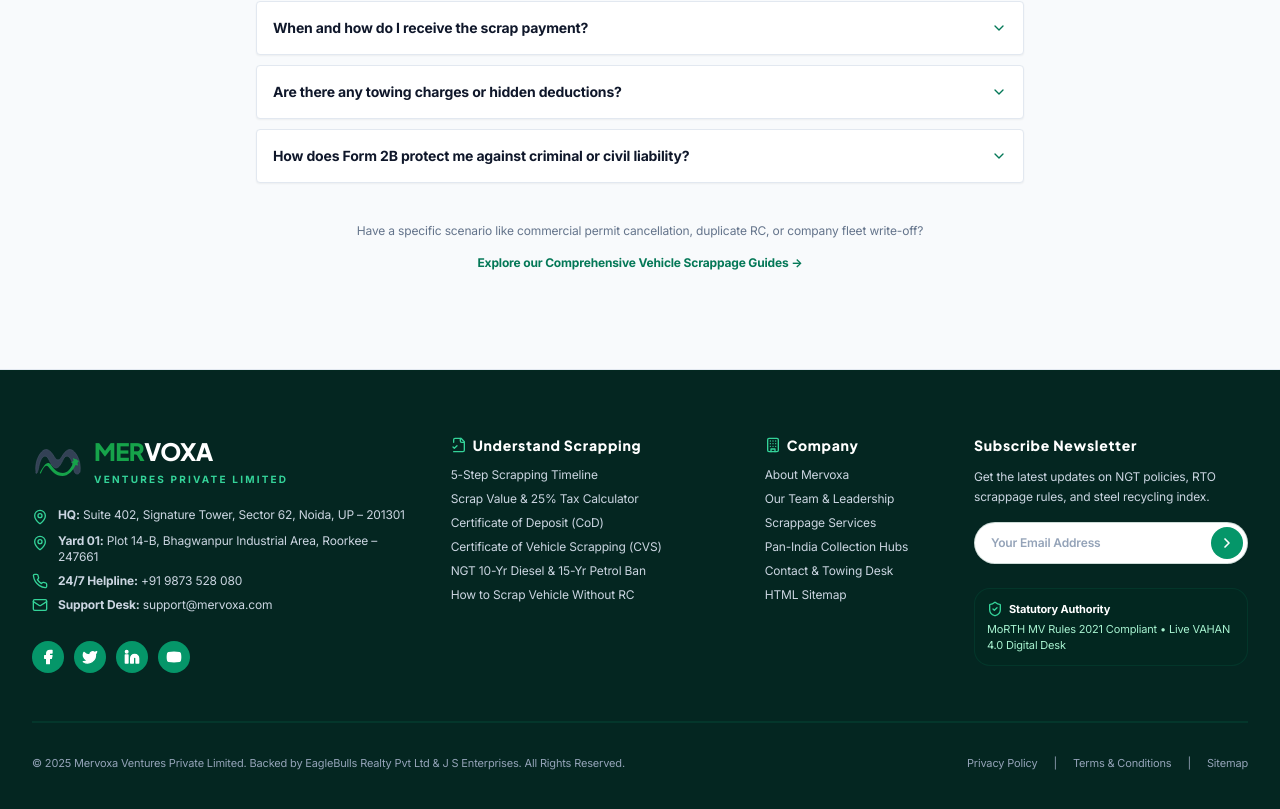
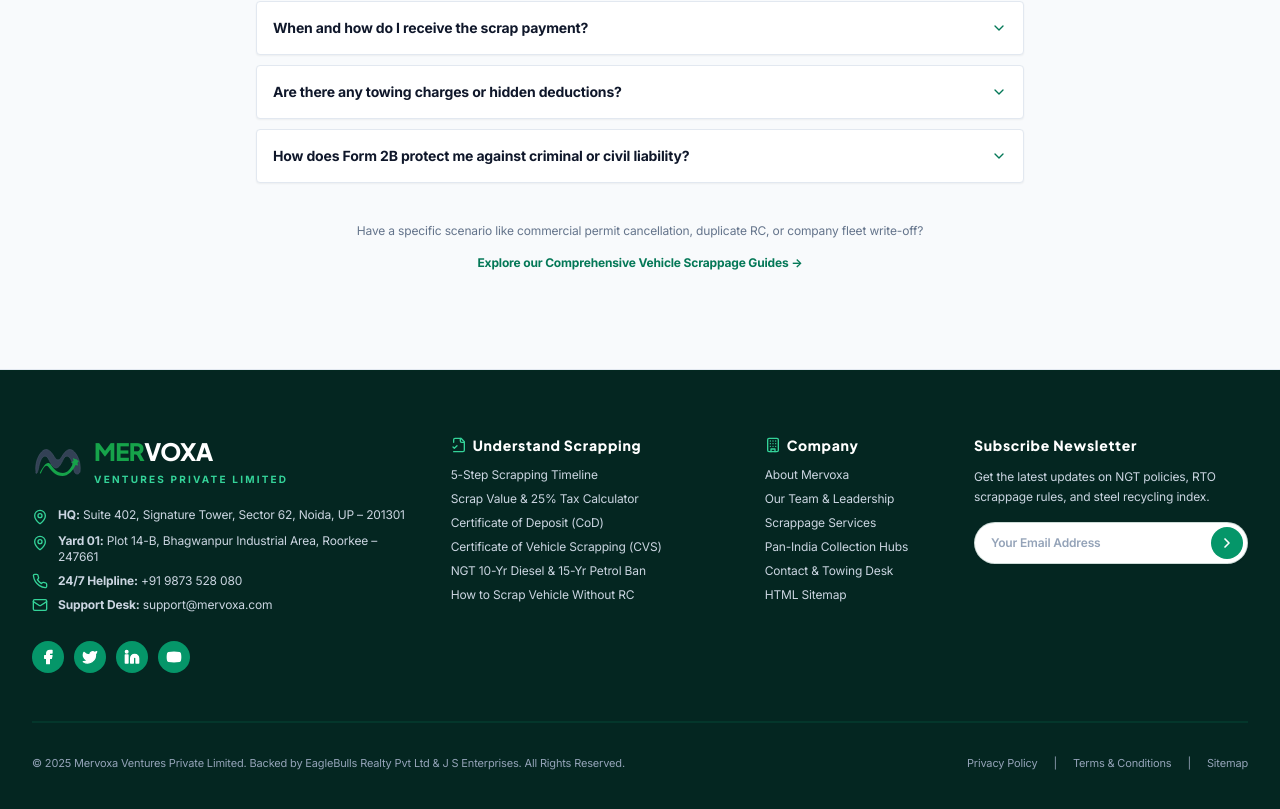
Before and after one commit to Tvadev24/mervoxa, a Next.js app: page / in a window 1280 px wide. Shown: the part 4930-5739 px from the top of the page. Built offline with nearby package versions, Linux system fonts and the light colour scheme.

Commit message:
Remove Statutory Authority verification box from footer

```diff
--- a/components/Footer.tsx
+++ b/components/Footer.tsx
@@ -11,7 +11,6 @@ import {
   Linkedin,
   Youtube,
   MapPin,
-  ShieldCheck,
   Phone,
   Mail,
   FileCheck2,
@@ -224,16 +223,6 @@ export default function Footer() {
                 </div>
               )}
             </form>
-
-            <div className="pt-3">
-              <div className="p-3 rounded-2xl bg-emerald-950/40 border border-emerald-900/40 text-[11px] text-emerald-200">
-                <div className="flex items-center gap-1.5 font-bold text-white mb-1">
-                  <ShieldCheck className="w-4 h-4 text-emerald-400" />
-                  <span>Statutory Authority</span>
-                </div>
-                <span>MoRTH MV Rules 2021 Compliant &bull; Live VAHAN 4.0 Digital Desk</span>
-              </div>
-            </div>
           </div>
 
         </div>
```
